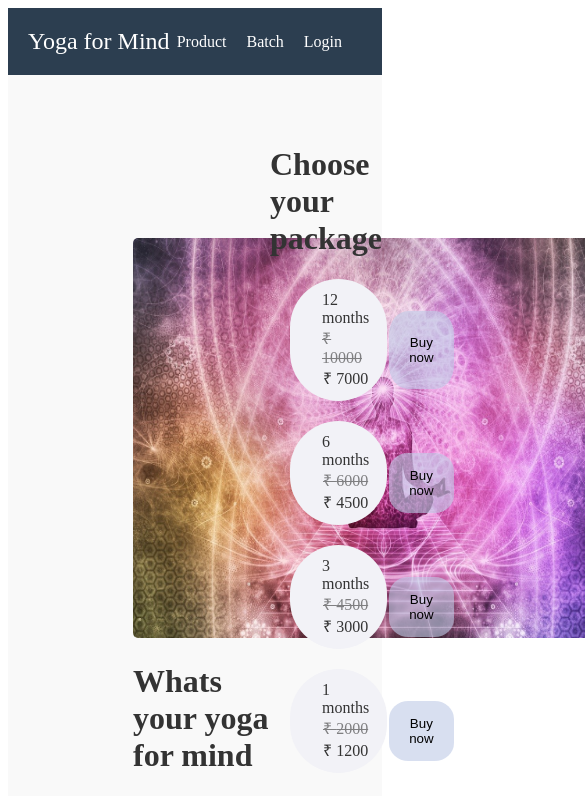
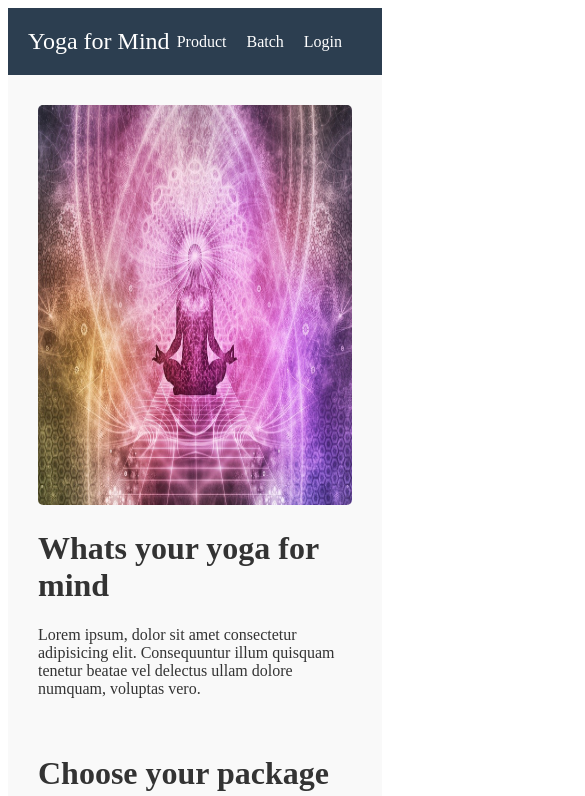
Before and after one commit to mohitkg01/yogaapp, a React (Create React App) app: page /product in a window 390 px wide. Shown: the top 796 px of the page, 585 px wide, since content can reach past the window. Built offline with nearby package versions, Linux system fonts and the light colour scheme.

Commit message:
responsiveness added

```diff
--- a/src/Styles/Batch.css
+++ b/src/Styles/Batch.css
@@ -49,3 +49,18 @@ button:hover{
   cursor: pointer;
   background: rgb(98, 96, 96);
 }
+
+@media (max-width: 768px) {
+  button {
+      margin-left: 0;
+      width: 100%;
+  }
+
+  .batch h1,
+  .batch p,
+  .batch > div,
+  .batch div,
+  .time p {
+      margin-left: 0;
+  }
+}
--- a/src/Styles/Hompage.css
+++ b/src/Styles/Hompage.css
@@ -7,8 +7,6 @@
   .upper{
     display: flex;
   }
-
-
   .lowericon{
     display: flex;
     justify-content: space-around;
@@ -17,6 +15,9 @@
     display: grid;
     justify-items: center;
   }
+  .hp-right>iframe{
+    width:560px;
+     height:315px}
   .lowericon button{
     background: #34495e;
     width: 50%;
@@ -28,3 +29,27 @@
     cursor: pointer;
     background-color: rgb(242, 147, 52);
   }
+
+  @media (max-width: 768px) {
+    .homepage {
+        padding: 30px;
+    }
+
+    .lowericon {
+        flex-direction: column;
+        align-items: center;
+    }
+
+    .lowericon button {
+        width: 80%;
+        margin-top: 10px;
+    }
+    .upper{
+      display:grid;
+    }
+    .hp-right>iframe{
+      width: 100%;
+      margin-top: 10px;
+    }
+
+}
--- a/src/Styles/Product.css
+++ b/src/Styles/Product.css
@@ -13,7 +13,7 @@
   }
 
   .p-left img {
-    width: 110%;
+    width: auto;
     height: auto;
     border-radius: 5px;
 
@@ -27,7 +27,7 @@
     background-color: rgb(242, 242, 247);
     margin: 20px;
     padding: 12px;
-    border-radius: 60px;
+    border-radius: 10px;
     display: flex;
     justify-content: space-between;
   }
@@ -38,7 +38,7 @@
   .box button{
     background-color: #bfcbe69c;
     padding: 0 20px 0 20px;
-    border-radius: 30%;
+    border-radius: 15%;
     border: none;
   }
   .box div{
@@ -49,3 +49,27 @@
     cursor: pointer;
     background-color: burlywood;
   }
+
+  @media (max-width: 768px) {
+    .product {
+        flex-direction: column;
+        padding: 30px;
+    }
+
+    .p-left {
+        width: 100%;
+        margin-left: 0;
+        margin-bottom: 20px;
+    }
+
+    .p-right {
+        width: 100%;
+    }
+    .p-left>img{
+        width:100%;
+    }
+    .box button{
+        width: 34%;
+
+    }
+}
--- a/src/components/Batch.jsx
+++ b/src/components/Batch.jsx
@@ -41,16 +41,16 @@ const timeOption=["5:00-6:00 AM",
   },[]);
 
   const generateDateoption=()=>{
-    return dateOption.map((date)=>(
-      <option value={date}>
+    return dateOption.map((date,idx)=>(
+      <option value={date} key={idx}>
         {date}
       </option>
     ))
   }
 
   const generateTimeOption=()=>{
-    return timeOption.map((time)=>(
-      <option value={time} >
+    return timeOption.map((time,idx)=>(
+      <option value={time} key={idx}>
         {time}
         </option>
     ))
--- a/src/components/Homepage.jsx
+++ b/src/components/Homepage.jsx
@@ -14,7 +14,7 @@ const Homepage = () => {
                repellendus molestiae incidunt. Laudantium harum optio ratione temporibus voluptatum commodi ea ad porro numquam, consequuntur dolore?</p>
         </div>
         <div className="hp-right">
-        <iframe width="560" height="315" src="https://www.youtube.com/embed/VM8PH_LeJg4?si=yjgcLs0Thk4XhhWZ" alt="Youtube" title="YouTube video player"
+        <iframe  src="https://www.youtube.com/embed/VM8PH_LeJg4?si=yjgcLs0Thk4XhhWZ"  title="YouTube video player"
         frameborder="0" allow="accelerometer; autoplay; clipboard-write; encrypted-media; gyroscope; picture-in-picture; web-share"
         allowfullscreen></iframe>
         </div>
--- a/src/components/Productpage.jsx
+++ b/src/components/Productpage.jsx
@@ -27,7 +27,7 @@ const Productpage = () => {
   return (
     <div className="product" id='product'>
         <div className='p-left'>
-            <img src={image} alt="" style={{width:"500px",height:"400px"}} />
+            <img src={image} alt="" style={{height:"400px"}} />
         <h1>Whats your yoga for mind</h1>
         <p>Lorem ipsum, dolor sit amet consectetur adipisicing elit.
              Consequuntur illum quisquam tenetur beatae vel delectus ullam dolore numquam, voluptas vero.</p>
```
